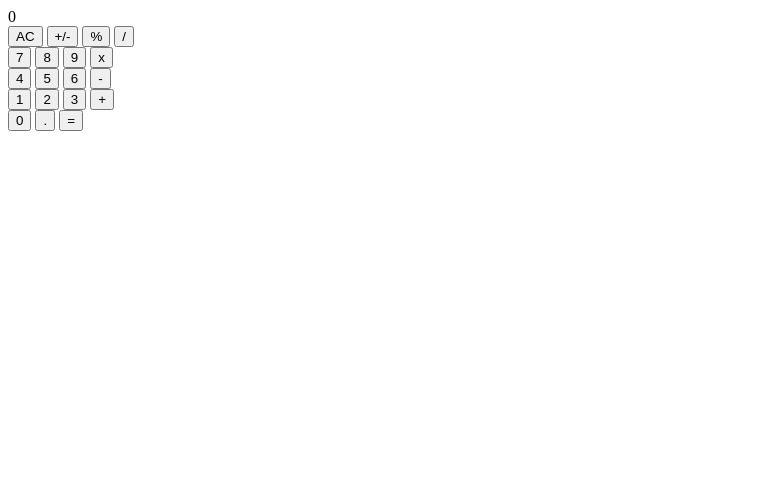
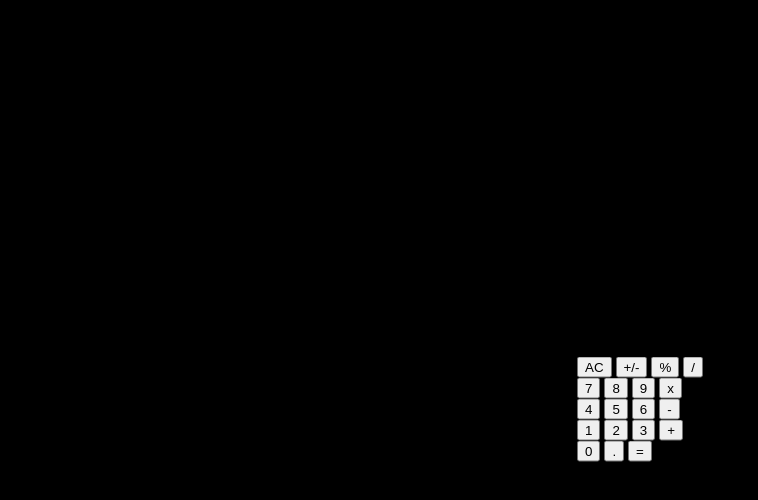
Before and after one commit to JakeDam/calculator, a plain HTML site: page index.html in a window 1280 px wide. Shown: the whole page, without its empty margins (0-758 px from the left). Drawn offline with Linux system fonts and the light colour scheme.

Commit message:
initial styling

```diff
--- a/index.html
+++ b/index.html
@@ -2,6 +2,7 @@
 <html lang="en">
     <head>
         <meta charset="UTF-8">
+        <link rel="stylesheet" href="styles.css">
         <title>Calculator | Jake Dam</title>
     </head>
     <body>
@@ -10,7 +11,7 @@
             <div id="row1">
                 <button class="btn-chg" value="" onclick="clearDisplay()">AC</button>
                 <button class="btn-chg" onclick="makeNegative()">+/-</button>
-                <button class="btn-chg">%</button>
+                <button class="btn-chg" onclick="toPercent()">%</button>
                 <button class="btn-op" onclick="updateOperation(divide)">/</button>
             </div>
             <div id="row2">
--- a/styles.css
+++ b/styles.css
@@ -0,0 +1,14 @@
+html, body {
+    margin: 0;
+    height: 100%;
+    background-color: black;
+}
+
+#calc-container {
+    display: flex;
+    flex-direction: column;
+    position: fixed;
+    top: 50%;
+    left: 50%;
+    transform: translate(-50%, -50%);
+}
```
